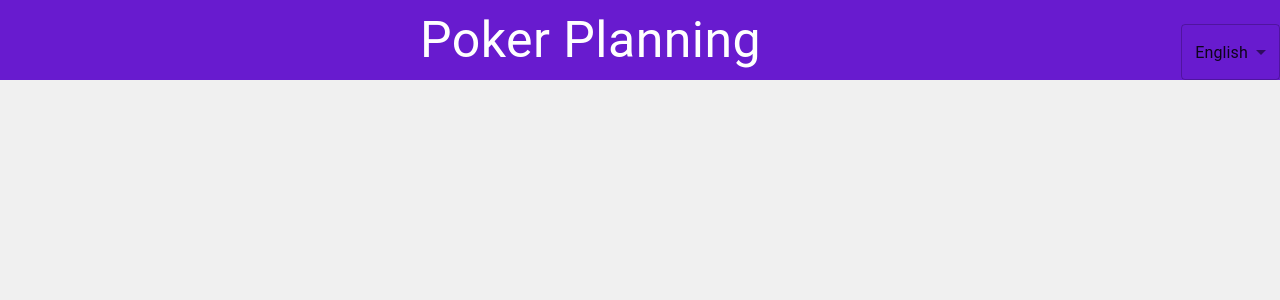
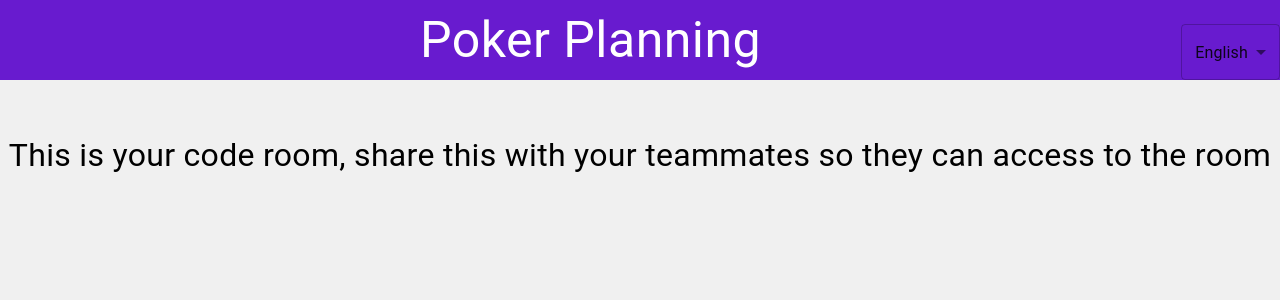
Before and after one commit to BARmonse/PokerPlanning, a React (Vite) app in the folder client/: page /room in a window 1280 px wide. Shown: the top 300 px of the page. Built offline with nearby package versions, Linux system fonts and the light colour scheme; no server answers.

Commit message:
Showing code room in ui

```diff
--- a/client/src/components/PageNotFound.tsx
+++ b/client/src/components/PageNotFound.tsx
@@ -3,9 +3,11 @@ import {
   notFoundContainerStyle,
   notFoundTextStyle,
 } from '../styles/PageNotFound';
-import { t } from 'i18next';
+import { useTranslation } from 'react-i18next';
 
 export const PageNotFound = () => {
+  const { t } = useTranslation();
+
   return (
     <Box sx={notFoundContainerStyle}>
       <Typography sx={notFoundTextStyle}>{t('nothing_here')}</Typography>
--- a/client/src/components/RoomComponent.tsx
+++ b/client/src/components/RoomComponent.tsx
@@ -3,14 +3,15 @@ import { Box, CircularProgress, Typography } from '@mui/material';
 import { roomContainer } from '../styles/Room';
 import { useLocation } from 'react-router';
 import { Room } from '../interfaces/Room';
+import { useTranslation } from 'react-i18next';
 
 export const RoomComponent = () => {
   const location = useLocation();
 
+  const { t } = useTranslation();
+
   const [loading, setLoading] = useState<boolean>(false);
   const [room, setRoom] = useState<Room | null>(null);
-
-  console.log(room);
 
   useEffect(() => {
     setLoading(true);
@@ -28,10 +29,12 @@ export const RoomComponent = () => {
 
   return (
     <Box sx={roomContainer}>
-      <Typography sx={{ color: 'red', fontSize: '5rem' }}>
+      <Typography sx={{ color: 'black', fontSize: '2rem' }}>
+        {t('your_code_room')}
+      </Typography>
+      <Typography sx={{ color: 'red', fontSize: '1.8rem' }}>
         {room?.code}
       </Typography>
-      {room?.code} {room?.identifier}
     </Box>
   );
 };
--- a/client/src/locales/en.json
+++ b/client/src/locales/en.json
@@ -6,5 +6,6 @@
   "spanish": "Spanish",
   "english": "English",
   "nothing_here": "Nothing here, please go back...",
-  "enter_your_username": "Enter your username"
+  "enter_your_username": "Enter your username",
+  "your_code_room": "This is your code room, share this with your teammates so they can access to the room"
 }
--- a/client/src/locales/es.json
+++ b/client/src/locales/es.json
@@ -6,5 +6,6 @@
   "spanish": "Español",
   "english": "Inglés",
   "nothing_here": "No hay nada aquí, por favor regrese atrás...",
-  "enter_your_username": "Ingrese su nombre de usuario"
+  "enter_your_username": "Ingrese su nombre de usuario",
+  "your_code_room": "Este es el código de tu sala, compartilo con tus colegas para que puedan acceder a la sala"
 }
--- a/client/src/styles/Room.ts
+++ b/client/src/styles/Room.ts
@@ -4,4 +4,5 @@ export const roomContainer: SxProps = {
   display: 'flex',
   alignItems: 'center',
   justifyContent: 'center',
+  flexDirection: 'column',
 };
```
